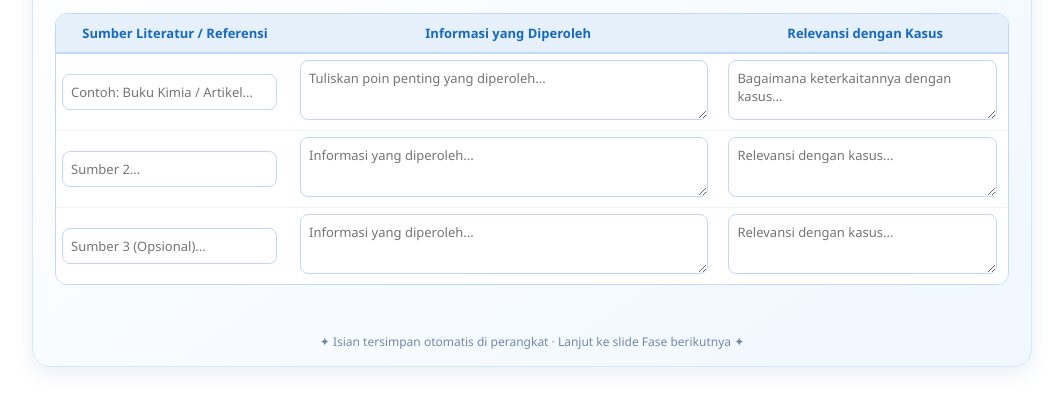
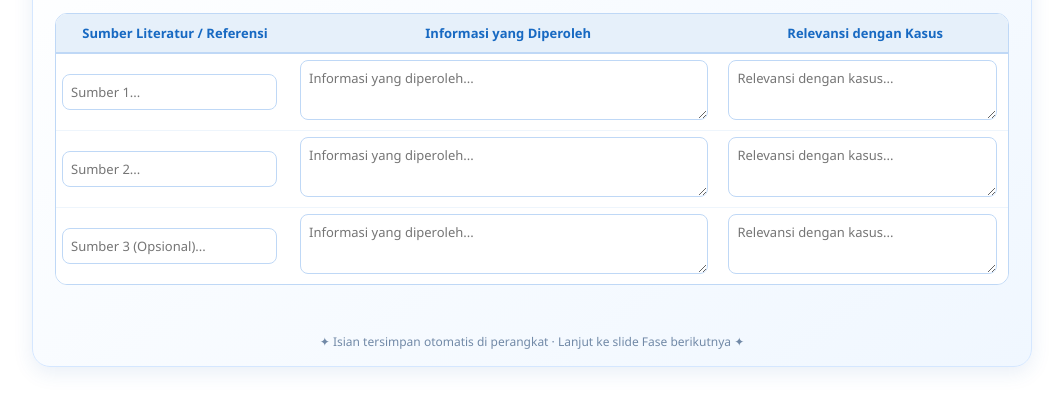
Before and after one commit to sucioktafi21/E-LKPD-SUHU, a plain HTML site: page fase3.html in a window 1280 px wide. Shown: the part 133-542 px from the top of the page, without its empty margins (108-1171 px from the left). Drawn offline with Linux system fonts and the light colour scheme.

Commit message:
Update fase3.html

```diff
--- a/fase3.html
+++ b/fase3.html
@@ -44,13 +44,13 @@
         <!-- Baris 1 -->
         <tr style="border-bottom: 1px solid #eef5fc;">
           <td style="padding: 6px;">
-            <input type="text" id="sumber_1" placeholder="Contoh: Buku Kimia / Artikel..." style="width: 95%; padding: 8px; border: 1px solid #bfd8f6; border-radius: 8px; font-family: inherit; font-size: 13px; box-sizing: border-box;">
+            <input type="text" id="sumber_1" placeholder="Sumber 1..." style="width: 95%; padding: 8px; border: 1px solid #bfd8f6; border-radius: 8px; font-family: inherit; font-size: 13px; box-sizing: border-box;">
           </td>
           <td style="padding: 6px;">
-            <textarea id="info_1" placeholder="Tuliskan poin penting yang diperoleh..." style="width: 98%; height: 60px; padding: 8px; border: 1px solid #bfd8f6; border-radius: 8px; font-family: inherit; font-size: 13px; resize: vertical; box-sizing: border-box;"></textarea>
+            <textarea id="info_1" placeholder="Informasi yang diperoleh..." style="width: 98%; height: 60px; padding: 8px; border: 1px solid #bfd8f6; border-radius: 8px; font-family: inherit; font-size: 13px; resize: vertical; box-sizing: border-box;"></textarea>
           </td>
           <td style="padding: 6px;">
-            <textarea id="relevansi_1" placeholder="Bagaimana keterkaitannya dengan kasus..." style="width: 98%; height: 60px; padding: 8px; border: 1px solid #bfd8f6; border-radius: 8px; font-family: inherit; font-size: 13px; resize: vertical; box-sizing: border-box;"></textarea>
+            <textarea id="relevansi_1" placeholder="Relevansi dengan kasus..." style="width: 98%; height: 60px; padding: 8px; border: 1px solid #bfd8f6; border-radius: 8px; font-family: inherit; font-size: 13px; resize: vertical; box-sizing: border-box;"></textarea>
           </td>
         </tr>
         <!-- Baris 2 -->
```
